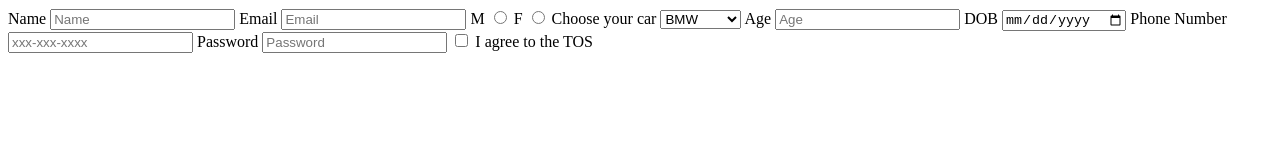
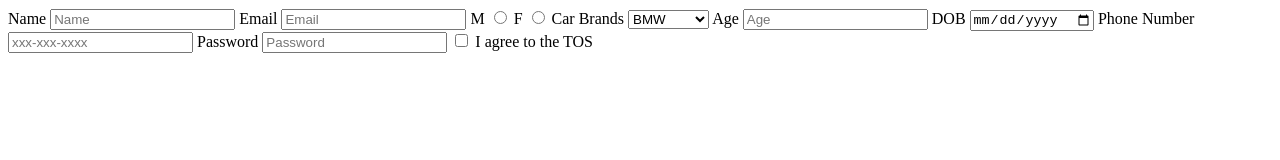
Before and after one commit to acciojob/signup-form-car-Akbhardwaj5959, a website: page main.html in a window 1280 px wide. Drawn offline with Linux system fonts and the light colour scheme.

Commit message:
created a submission

```diff
--- a/main.html
+++ b/main.html
@@ -21,7 +21,7 @@
 		<lable for="gender_f">F</lable>
 		<input type="radio" id="gender_f"  name="gender" required />
 
-		<lable for="cars">Choose your car</lable>
+		<lable for="cars">Car Brands</lable>
 		<select id="cars" >
 			<option>BMW</option>
 			<option>Audi</option>
```
